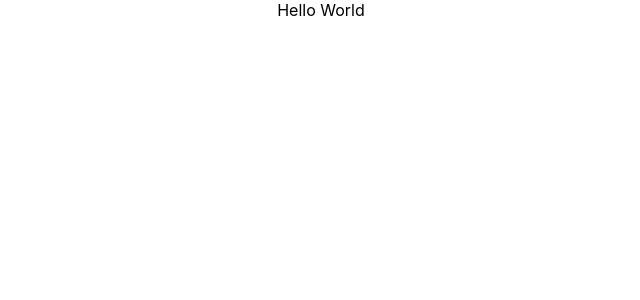
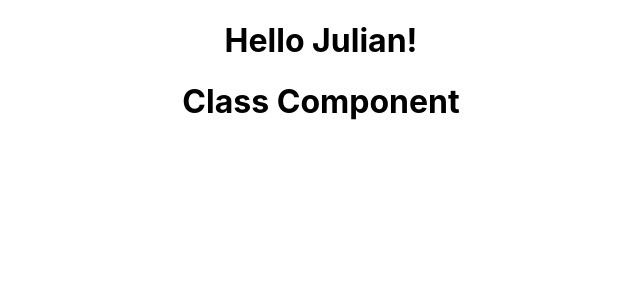
Before and after one commit to Julian-Bhardwaja/React_Tutorial, a React (Create React App) app: page / in a window 1280 px wide. Shown: the top 300 px of the page, without its empty margins (319-959 px from the left). Built offline with nearby package versions, Linux system fonts and the light colour scheme.

Commit message:
Added functional and class components and added some text for the notes

```diff
--- a/src/App.js
+++ b/src/App.js
@@ -1,9 +1,12 @@
 import './App.css';
+import Greet from './components/Greet';
+import Welcome from './components/Welcome';
 
 function App() {
   return (
     <div className="App">
-      Hello World
+       <Greet />
+       <Welcome />
     </div>
   );
 }
--- /dev/null
+++ b/src/components/Greet.js
@@ -0,0 +1,5 @@
+import React from 'react';
+
+const Greet = () => <h1>Hello Julian!</h1>
+
+export default Greet;
--- /dev/null
+++ b/src/components/Welcome.js
@@ -0,0 +1,9 @@
+import React, { Component } from 'react';
+
+class Welcome extends Component {
+    render() {
+        return <h1>Class Component</h1>
+    }
+}
+
+export default Welcome;
```
Also changed, not shown: hello-world.txt.
